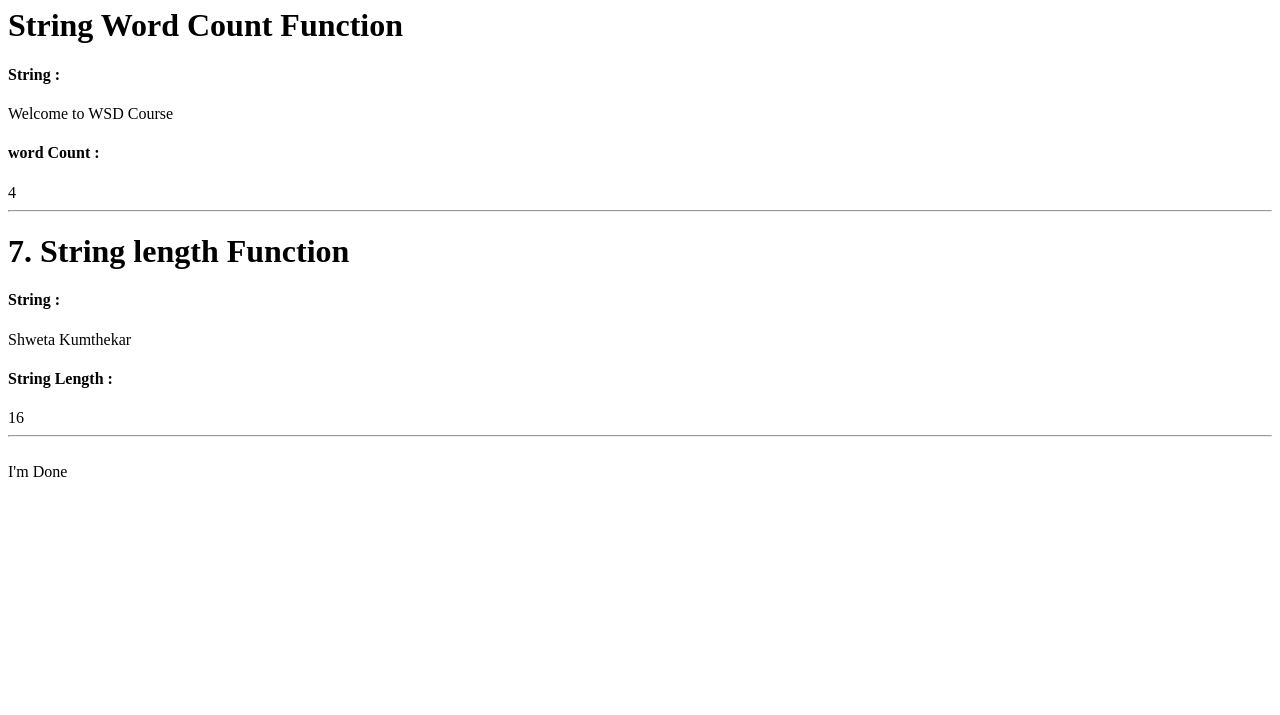
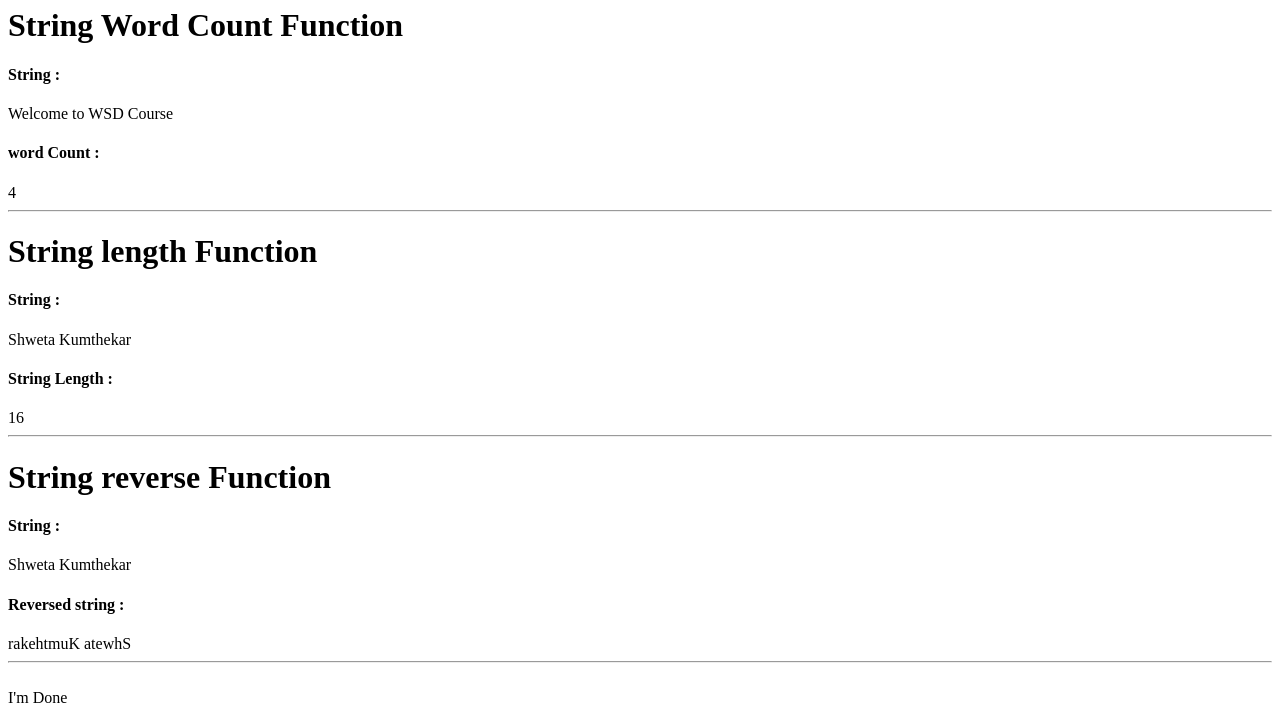
Before and after one commit to srk77/homework4, a PHP site: page / in a window 1280 px wide. Shown: the part 1866-2581 px from the top of the page. Before the commit the page ends 2343 px from the top, so only its background shows below. Run offline with PHP 8.4, Linux system fonts and the light colour scheme.

Commit message:
Added reverse string

```diff
--- a/index.php
+++ b/index.php
@@ -40,8 +40,9 @@
   	 $obj->countWord($str1);
 
 	$obj->stringLength($name);
-	/* $obj->reverseString($name);
-	 $str2=	" WSD is a very interesting subject and I LIKE it ";
+	 $obj->reverseString($name);
+	/*
+	$str2=	" WSD is a very interesting subject and I LIKE it ";
 	 $obj->toUpper($str2);
 	 $obj->toLower($str2);
 */
@@ -173,13 +174,24 @@
 
         public function stringLength($name)
 	{
-	echo '<h1>7. String length Function</h1>';
+	echo '<h1>String length Function</h1>';
 	echo '<h4>String : </h4>';
 	echo $name;
 	echo '<br>';
 	echo '<h4>String Length : </h4>';
 	echo strlen($name);
         echo '<hr>';
+	}
+
+       public function reverseString($name)
+       	{
+	echo '<h1>String reverse Function</h1>';
+	echo '<h4>String : </h4>';
+	echo $name;
+	echo '<br>';
+	echo '<h4>Reversed string : </h4>';
+	echo strrev($name);
+	echo '<hr>';
 	}
 
 
```
